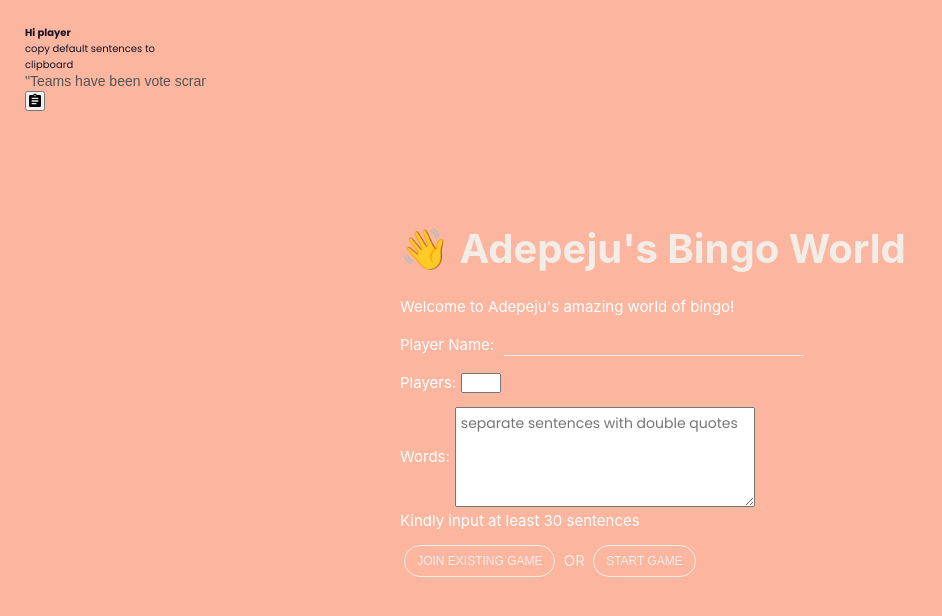
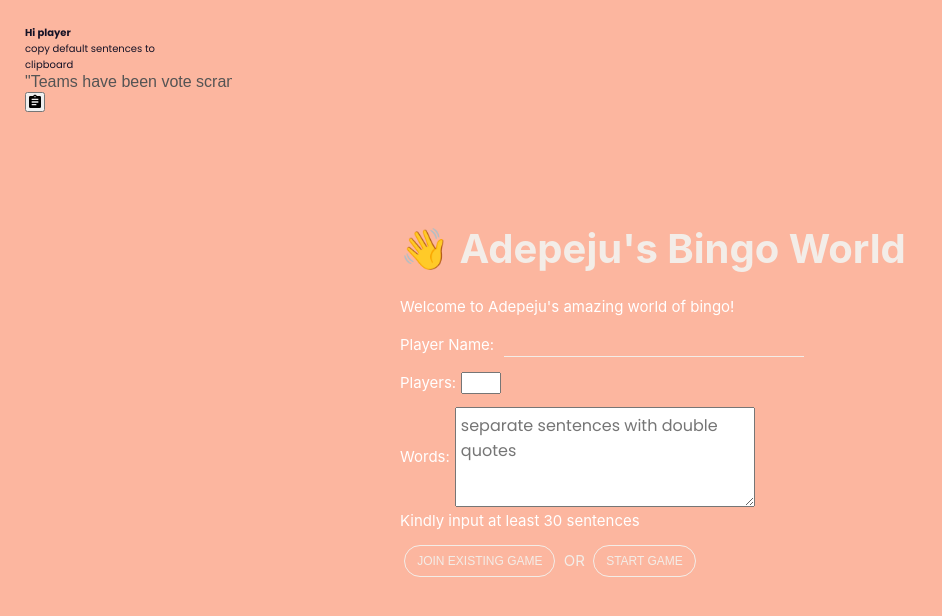
Before and after one commit to adepeju4/bingo-game, a Next.js app: page / in a window 1280 px wide. Shown: the top 616 px of the page, without its empty margins (0-942 px from the left). Built offline with nearby package versions, Linux system fonts and the light colour scheme.

Commit message:
fix: zoom on input

```diff
--- a/styles/globals.css
+++ b/styles/globals.css
@@ -64,5 +64,5 @@ input[type="url"],
 input[type="week"],
 select:focus,
 textarea {
-  font-size:1.4rem;
+  font-size:1.6rem;
 }
```
